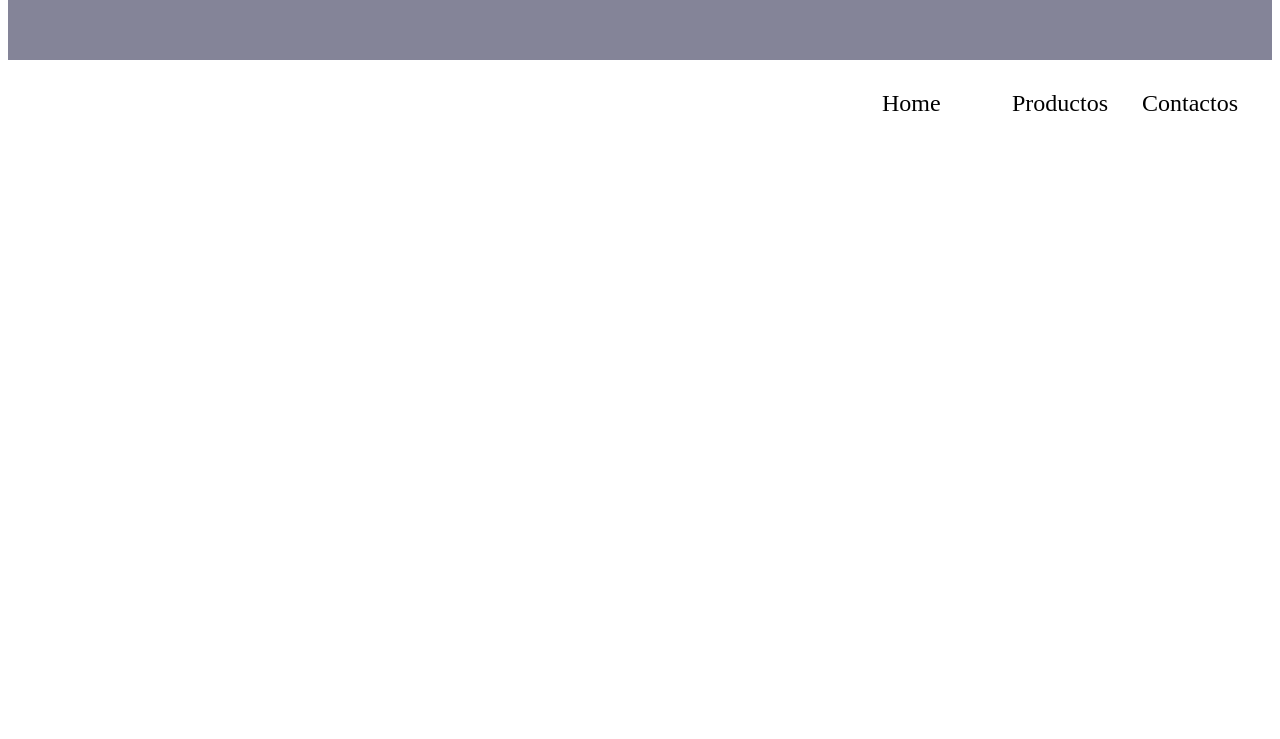
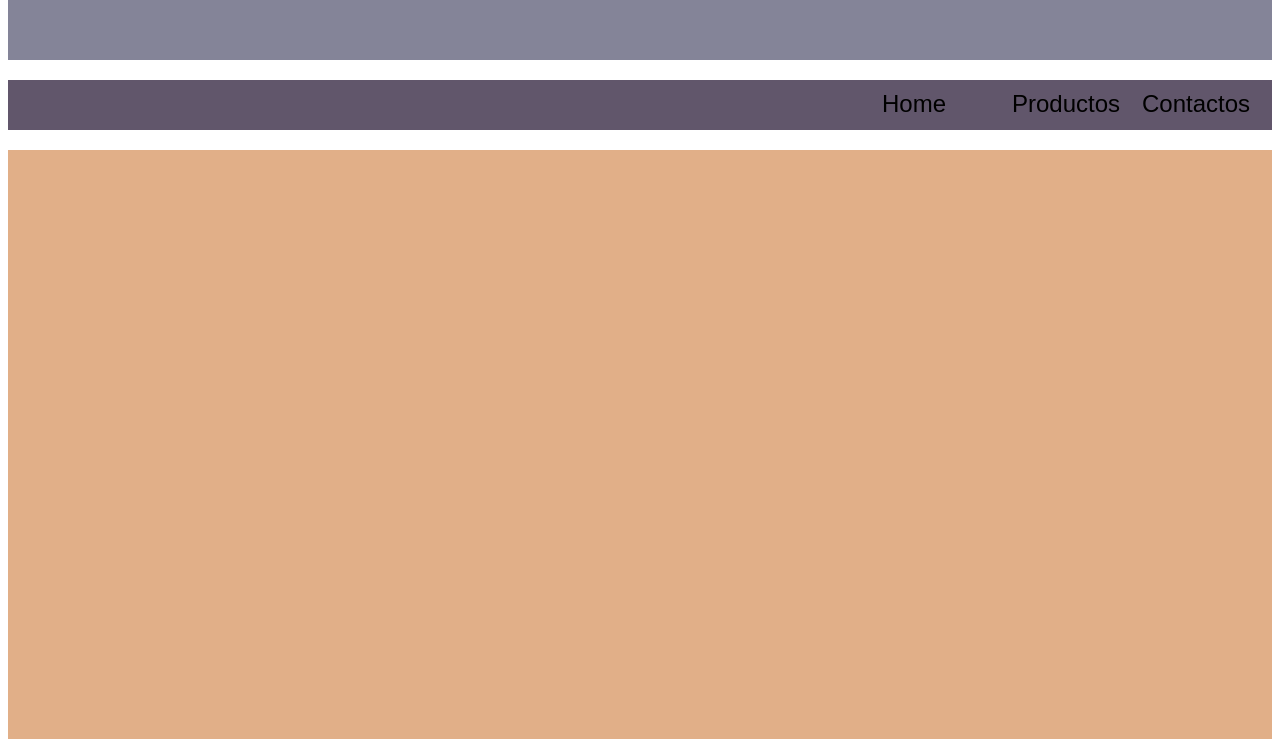
Before and after one commit to elbebuchon/practica_react, a plain HTML site: page index.html in a window 1280 px wide. Shown: the part 61-800 px from the top of the page. Drawn offline with Linux system fonts and the light colour scheme.

Commit message:
ver tema para modificar el card..

```diff
--- a/index.html
+++ b/index.html
@@ -12,7 +12,7 @@
     <header><h1>Bienvenidos a mi sitio web</h1></header>
     <nav>
         <div class=>
-        <div class="type">
+        <div class="nav-principal">
             <ul class="navegacion">
                 <li class="tipo-btn">Home</li>
                 <li class="tipo-btn">Productos</li>
@@ -22,8 +22,9 @@
     </div>
 </nav>
 
-    <main>
-        <div class="section">
+    <main >
+        <div class="main-principal">
+              <div class="section">
             <article class="articulo">
                 <div></div>
                 <div></div>
@@ -53,7 +54,11 @@
                 <div></div>
             </aside>
         </div>
+        </div>
+
     </main>
+
+
     <aside class="tercer-columna">
         <div></div>
     </aside>
--- a/style.css
+++ b/style.css
@@ -33,6 +33,11 @@ header{
 .navegacion :hover {
     background-color: rgb(155, 201, 201);
     size: 100px;
+    margin: 10px;
+}
+.nav-principal {
+    background-color: #61566b;
+    width: 100;
 }
 .tipo-btn {
     width: 110px;
@@ -41,5 +46,11 @@ header{
     align-items: center;
     justify-content: center;
     font-size: 1.5em;
-    margin: 10px;;
+    margin: 10px;
+    font-family:Arial, Helvetica, sans-serif
 }
+.main-principal {
+    background-color: #e1af88;
+    height: 100em;
+    margin: 0;
+}
```
